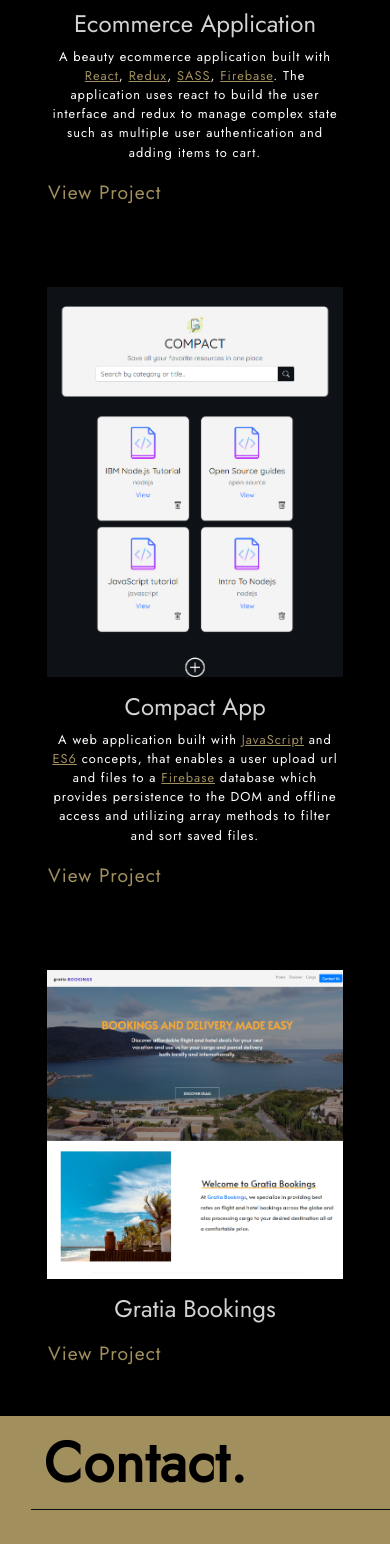
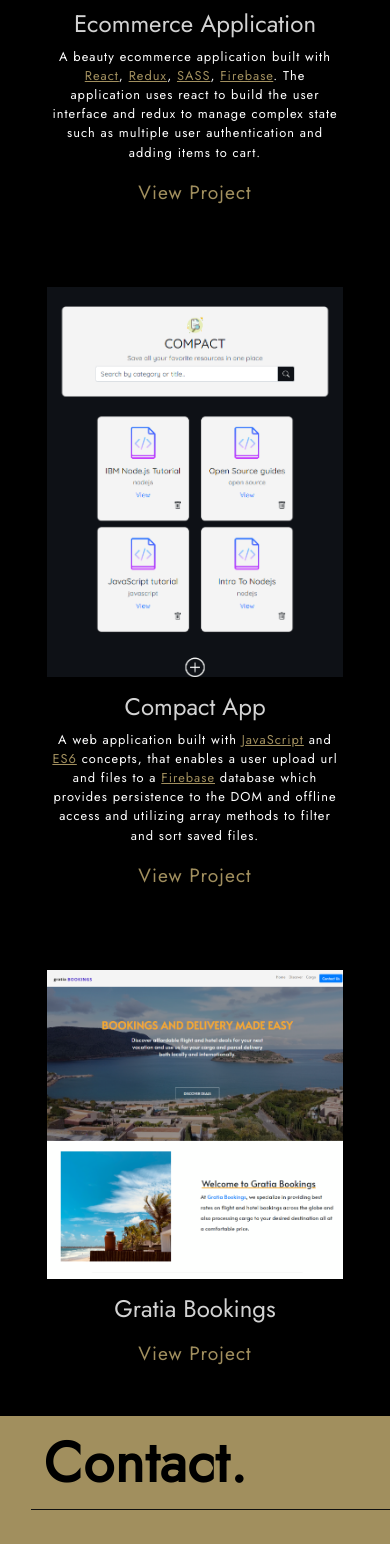
Before and after one commit to ijeomaemeruwa/my-portfolio, a React (Create React App) app: page / in a window 390 px wide. Shown: the part 1825-3369 px from the top of the page. Built offline with nearby package versions, Linux system fonts and the light colour scheme.

Commit message:
aligned link and optimized build

```diff
--- a/src/components/ProjectsSection/ProjectsSection.js
+++ b/src/components/ProjectsSection/ProjectsSection.js
@@ -36,7 +36,7 @@ const ProjectsSection = () => {
      redux to manage complex state such as multiple user authentication and adding items to cart.
      </p>
     <Link to="https://github.com/ijeomaemeruwa/react-oatts"
-    className="project_link">View Project</Link>
+    className="project_link text-center">View Project</Link>
     </div>
     </div>
 
@@ -52,7 +52,7 @@ const ProjectsSection = () => {
      to filter and sort saved files.
      </p>
      <Link to="https://github.com/ijeomaemeruwa/compact-app"
-     className="project_link">View Project</Link>
+     className="project_link text-center">View Project</Link>
      </div>
     </div>
 
@@ -64,7 +64,7 @@ const ProjectsSection = () => {
      <h4>Gratia Bookings</h4>
      <p></p>
     <Link to="https://github.com/ijeomaemeruwa/gratiabookings"
-    className="project_link">View Project</Link>
+    className="project_link text-center">View Project</Link>
     </div>
     </div>
     </div>
--- a/src/components/ProjectsSection/projectssection.scss
+++ b/src/components/ProjectsSection/projectssection.scss
@@ -67,6 +67,9 @@ p {
     }
     }
     .project_link {
+        display: flex;
+        justify-content: center;
         text-align: center !important;
+        align-items: center;
     }
 }
```
